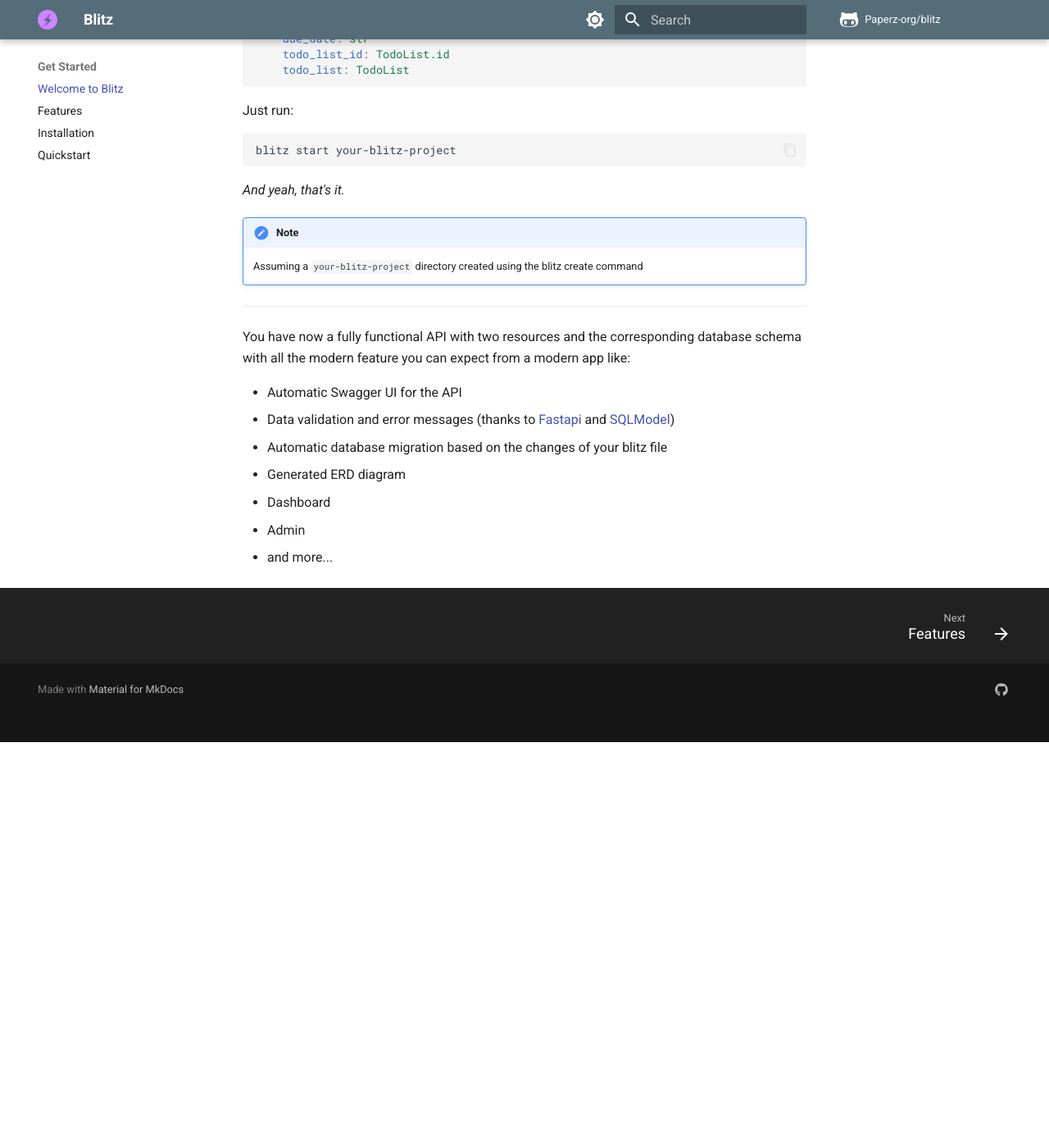
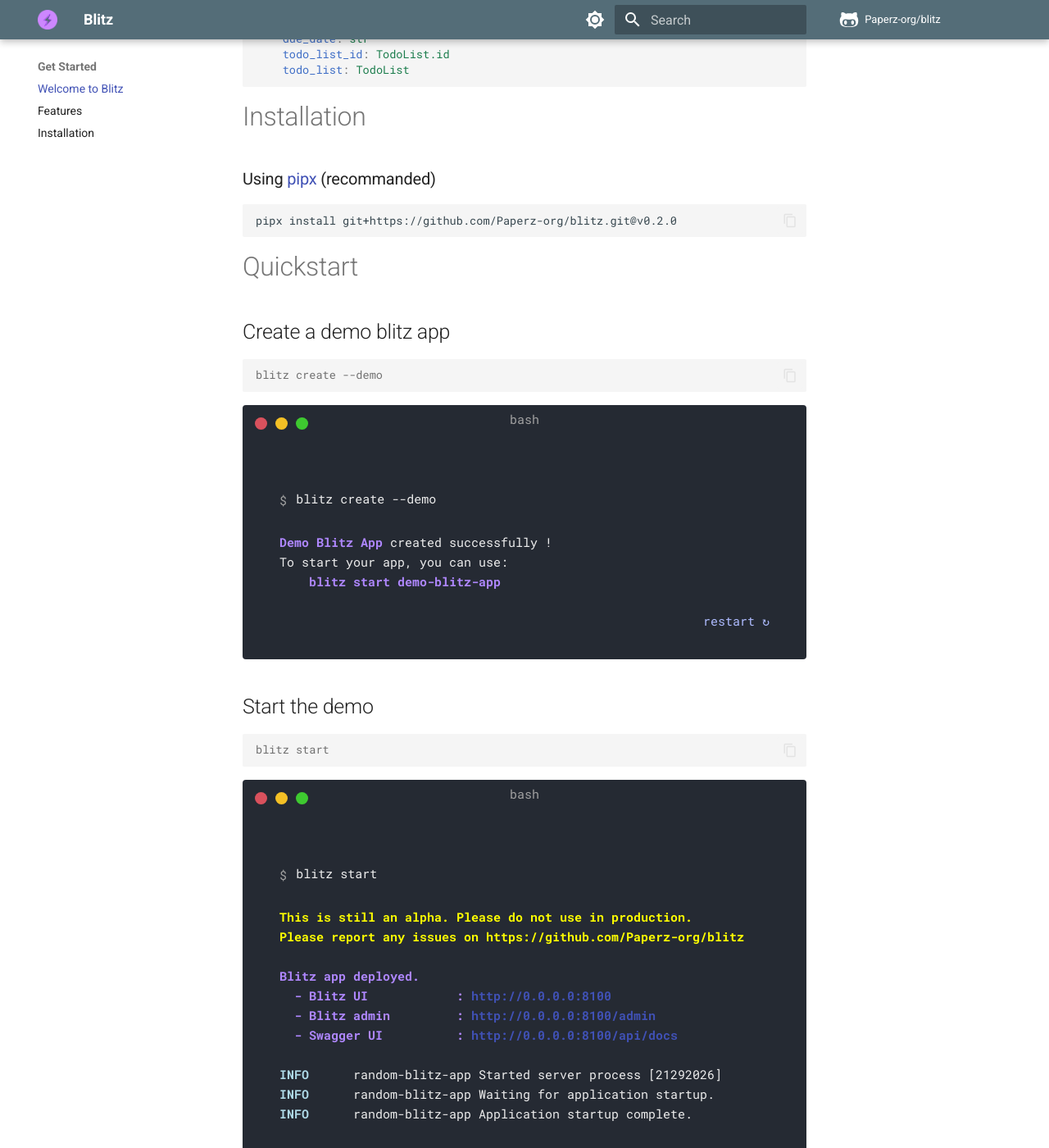
Before and after one commit to Paperz-org/blitz, an MkDocs documentation site: the page built from docs/index.md, in a window 1280 px wide and 1400 px high, scrolled down 893 px. Shown: the whole window at 82% size. Built offline with MkDocs 1.6.1 and Material for MkDocs 9.7.7, drawn with Linux system fonts in a browser that asks for light colours; comment, search, counter and statistics services are not loaded; before the commit the page ends 1798 px from its top, so only the background shows below that; some of the changed text lies outside the part shown.

Commit message:
update doc

````diff
--- a/docs/index.md
+++ b/docs/index.md
@@ -55,27 +55,88 @@
       }
     }
     ```
+# Installation
+### Using [pipx](https://pipx.pypa.io/stable/installation/) (recommanded)
+```bash
+pipx install git+https://github.com/Paperz-org/blitz.git@v0.2.0
+```
+# Quickstart
+## Create a demo blitz app
 
-Just run:
+```console
+blitz create --demo
+```
+<!-- termynal -->
 
+<div class="termy">
+```console
+$ blitz create --demo
+
+<span style="color: #af87ff; font-weight: bold;">Demo Blitz App</span> created successfully !
+To start your app, you can use:
+    <span style="color: #af87ff; font-weight: bold;">blitz start demo-blitz-app</span>
 ```
-blitz start your-blitz-project
+</div>
+
+## Start the demo
+```console
+blitz start
 ```
+<!-- termynal -->
+<div class="termy">
+```console
+$ blitz start
 
-_And yeah, that's it._
+<span style="color: yellow; font-weight: bold;">This is still an alpha. Please do not use in production.</span>
+<span style="color: yellow; font-weight: bold;">Please report any issues on https://github.com/Paperz-org/blitz</span>
 
-!!! note
+<span style="color: #af87ff; font-weight: bold;">Blitz app deployed.</span>
+<span style="color: #af87ff; font-weight: bold;">  - Blitz UI            : <a style="cursor: pointer" href="http://0.0.0.0:8100" target="_blank" rel="noopener noreferrer">http://0.0.0.0:8100</a></span>
+<span style="color: #af87ff; font-weight: bold;">  - Blitz admin         : <a style="cursor: pointer" href="http://0.0.0.0:8100/admin" target="_blank" rel="noopener noreferrer">http://0.0.0.0:8100/admin</a></span>
+<span style="color: #af87ff; font-weight: bold;">  - Swagger UI          : <a style="cursor: pointer" href="http://0.0.0.0:8100/api/docs" target="_blank" rel="noopener noreferrer">http://0.0.0.0:8100/api/docs</a></span>
 
-    Assuming a `your-blitz-project` directory created using the blitz create command
+<span style="color: lightblue; font-weight: bold;">INFO</span>      random-blitz-app Started server process [21292026]
+<span style="color: lightblue; font-weight: bold;">INFO</span>      random-blitz-app Waiting for application startup.
+<span style="color: lightblue; font-weight: bold;">INFO</span>      random-blitz-app Application startup complete.
+```
+</div>
 
----
+## Enjoy the demo
 
-You have now a fully functional API with two resources and the corresponding database schema with all the modern feature you can expect from a modern app like:
+The blitz demo already includes resources to explore all the functionalities of Blitz.
+You can see the Dashboard of the demo blitz app in our [Live Demo](https://demo.blitz.paperz.app/).
 
-- Automatic Swagger UI for the API
-- Data validation and error messages (thanks to [Fastapi](https://fastapi.tiangolo.com/) and [SQLModel](https://sqlmodel.tiangolo.com/))
-- Automatic database migration based on the changes of your blitz file
-- Generated ERD diagram
-- Dashboard
-- Admin
+## Create a blitz app
+
+```console
+blitz create
+```
+<!-- termynal -->
+
+<div class="termy">
+```console
+$ blitz create
+Enter the name of your blitz app (Random Blitz App):
+// My First App
+Enter the description of your blitz app ():
+// this is my first blitz app
+Choose the format of the blitz file [json/yaml] (yaml):
+// yaml
+
+<span style="color: #af87ff; font-weight: bold;">My First App</span> created successfully !
+To start your app, you can use:
+    <span style="color: #af87ff; font-weight: bold;">blitz start my-first-app</span>
+```
+</div>
+
+*And yeah, that's it.*
+
+Just add some resources in the blitz file, and you now have a fully functional API and the corresponding database schema, along with all the modern features you can expect from a modern app like:
+
+- **Automatic Swagger UI** for the API
+- **Admin Interface**
+- **Dashboard**: including GPT builder, Blitz file editor, logs ...
+- **Data Validation and Error Messages** (thanks to Fastapi and SQLModel)
+- **Automatic Database Migration**
+- **Generated ERD Diagram**
 - and more...
--- a/mkdocs.yml
+++ b/mkdocs.yml
@@ -85,7 +85,6 @@
       - Welcome to Blitz: index.md
       - Features: features.md
       - Installation: installation.md
-      - Quickstart: quickstart.md
   - Blitz file:
       - Overview: blitzfile/index.md
       - Config: blitzfile/config.md
@@ -93,7 +92,6 @@
       - Relationships: blitzfile/relationships.md
       - Blitz file reference: blitzfile/reference.md
   - CLI:
-      - Installation: cli/index.md
       - Commands:
           - Create: cli/create.md
           - Start: cli/start.md
@@ -103,4 +101,10 @@
   - API:
       - Blitz API: api/index.md
   - Dashboard:
-      - Dashboard: dashboard.md
+      - Overview: dashboard/index.md
+      - Admin: dashboard/admin.md
+      - Swagger: dashboard/swagger.md
+      - Blitz File Editor: dashboard/blitz_file.md
+      - Diagram: dashboard/diagram.md
+      - Logs: dashboard/logs.md
+      - GPT Builder: dashboard/gpt_builder.md
````
Also changed, not shown: docs/dashboard/index.md (added, +1 -0 lines), docs/installation.md (+1 -1 lines), docs/quickstart.md (deleted, +0 -6 lines), docs/dashboard/admin.md (added), docs/dashboard/blitz_file.md (added), docs/dashboard/diagram.md (added), docs/dashboard/gpt_builder.md (added), docs/dashboard/logs.md (added), docs/dashboard/swagger.md (added).
